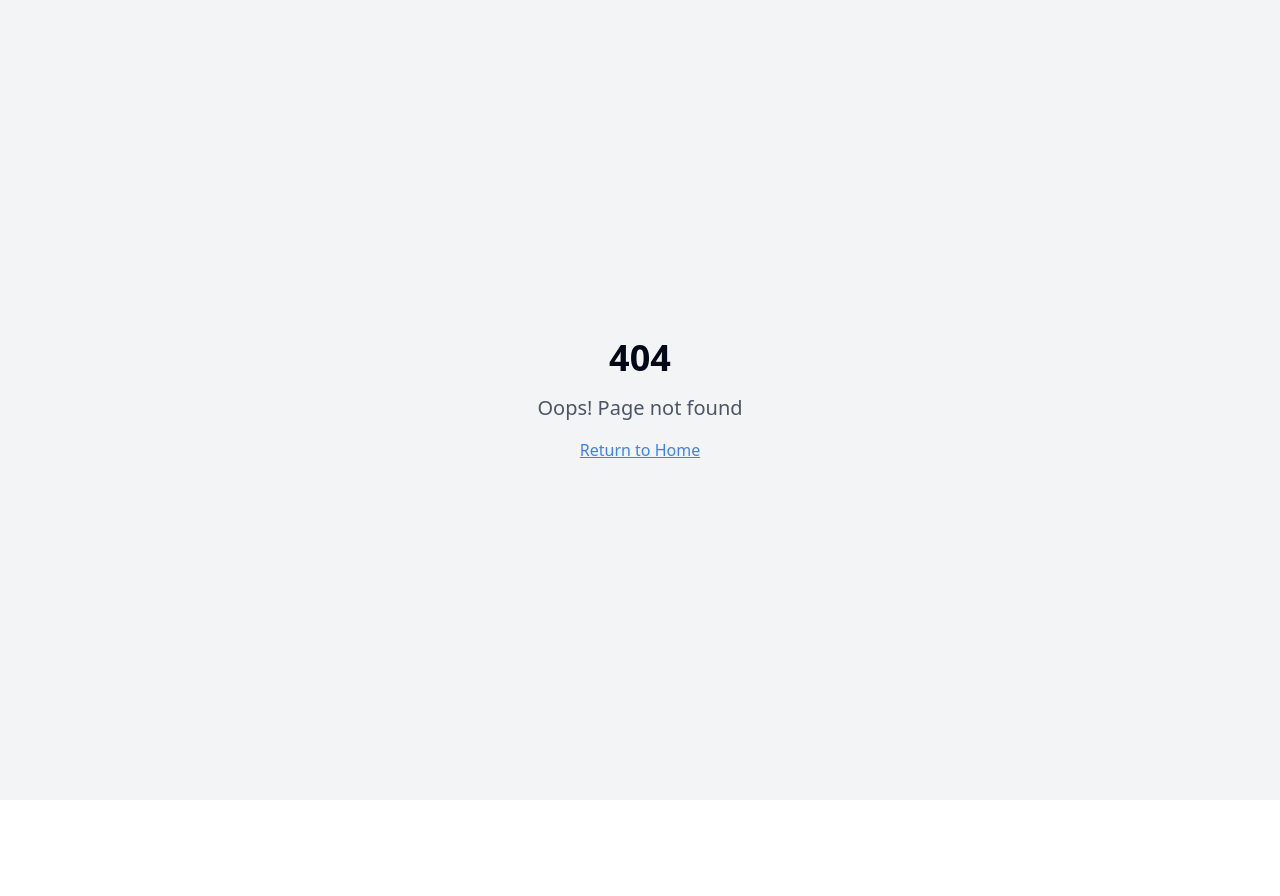
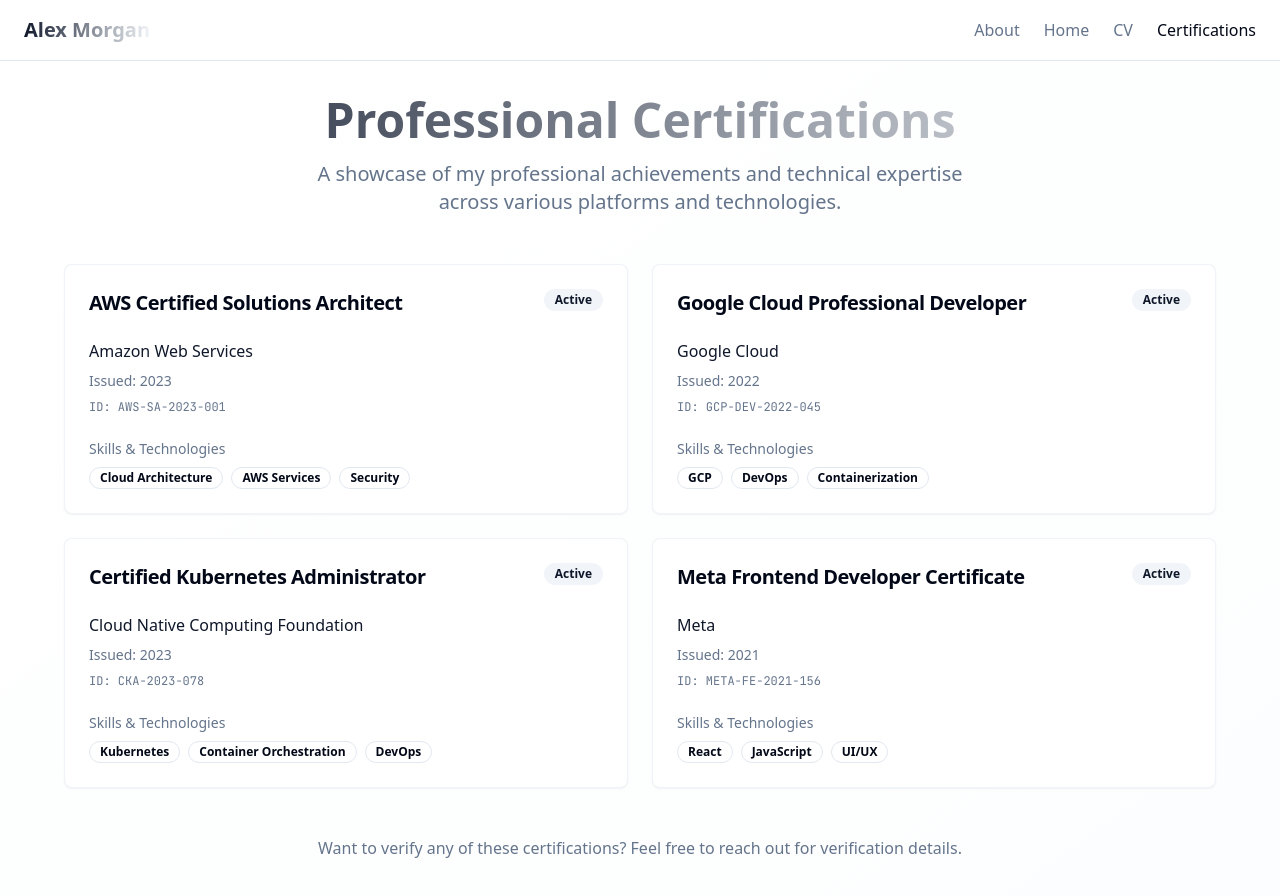
Before and after one commit to georgia-morrison/georgia-morrison-website, a React (Vite) app: page /certifications in a window 1280 px wide. Before the commit this address had no page. Shown: the top 896 px of the page. Before the commit the page ends 800 px from the top, so only its background shows below. Built offline with nearby package versions, Linux system fonts and the light colour scheme.

Commit message:
Add Certifications page
Create a new page for displaying certifications, styled consistently with other pages on the website.

```diff
--- a/src/App.tsx
+++ b/src/App.tsx
@@ -6,6 +6,7 @@ import { BrowserRouter, Routes, Route } from "react-router-dom";
 import Index from "./pages/Index";
 import About from "./pages/About";
 import CV from "./pages/CV";
+import Certifications from "./pages/Certifications";
 import NotFound from "./pages/NotFound";
 
 const queryClient = new QueryClient();
@@ -20,6 +21,7 @@ const App = () => (
           <Route path="/" element={<Index />} />
           <Route path="/about" element={<About />} />
           <Route path="/cv" element={<CV />} />
+          <Route path="/certifications" element={<Certifications />} />
           {/* ADD ALL CUSTOM ROUTES ABOVE THE CATCH-ALL "*" ROUTE */}
           <Route path="*" element={<NotFound />} />
         </Routes>
--- /dev/null
+++ b/src/pages/Certifications.tsx
@@ -0,0 +1,129 @@
+import { Link } from "react-router-dom";
+import { Card, CardContent, CardHeader, CardTitle } from "@/components/ui/card";
+import { Badge } from "@/components/ui/badge";
+
+const Certifications = () => {
+  const certifications = [
+    {
+      title: "AWS Certified Solutions Architect",
+      issuer: "Amazon Web Services",
+      date: "2023",
+      credentialId: "AWS-SA-2023-001",
+      skills: ["Cloud Architecture", "AWS Services", "Security"],
+      status: "Active"
+    },
+    {
+      title: "Google Cloud Professional Developer",
+      issuer: "Google Cloud",
+      date: "2022",
+      credentialId: "GCP-DEV-2022-045",
+      skills: ["GCP", "DevOps", "Containerization"],
+      status: "Active"
+    },
+    {
+      title: "Certified Kubernetes Administrator",
+      issuer: "Cloud Native Computing Foundation",
+      date: "2023",
+      credentialId: "CKA-2023-078",
+      skills: ["Kubernetes", "Container Orchestration", "DevOps"],
+      status: "Active"
+    },
+    {
+      title: "Meta Frontend Developer Certificate",
+      issuer: "Meta",
+      date: "2021",
+      credentialId: "META-FE-2021-156",
+      skills: ["React", "JavaScript", "UI/UX"],
+      status: "Active"
+    }
+  ];
+
+  return (
+    <div className="min-h-screen bg-gradient-to-br from-background to-secondary/20">
+      {/* Navigation */}
+      <nav className="fixed top-0 w-full bg-background/80 backdrop-blur-md border-b border-border z-50">
+        <div className="container mx-auto px-6 py-4">
+          <div className="flex items-center justify-between">
+            <Link to="/" className="text-xl font-bold bg-gradient-to-r from-primary to-secondary bg-clip-text text-transparent">
+              Alex Morgan
+            </Link>
+            <div className="flex space-x-6">
+              <Link to="/about" className="text-muted-foreground hover:text-foreground transition-colors">
+                About
+              </Link>
+              <Link to="/" className="text-muted-foreground hover:text-foreground transition-colors">
+                Home
+              </Link>
+              <Link to="/cv" className="text-muted-foreground hover:text-foreground transition-colors">
+                CV
+              </Link>
+              <Link to="/certifications" className="text-foreground font-medium">
+                Certifications
+              </Link>
+            </div>
+          </div>
+        </div>
+      </nav>
+
+      {/* Main Content */}
+      <div className="pt-24 pb-12">
+        <div className="container mx-auto px-6">
+          <div className="text-center mb-12">
+            <h1 className="text-4xl md:text-5xl font-bold mb-4 bg-gradient-to-r from-primary to-secondary bg-clip-text text-transparent">
+              Professional Certifications
+            </h1>
+            <p className="text-xl text-muted-foreground max-w-2xl mx-auto">
+              A showcase of my professional achievements and technical expertise across various platforms and technologies.
+            </p>
+          </div>
+
+          <div className="grid gap-6 md:grid-cols-2 lg:grid-cols-2 max-w-6xl mx-auto">
+            {certifications.map((cert, index) => (
+              <Card key={index} className="group hover:shadow-lg transition-all duration-300 border-border/50 hover:border-primary/20">
+                <CardHeader>
+                  <div className="flex items-start justify-between mb-4">
+                    <CardTitle className="text-xl font-semibold group-hover:text-primary transition-colors">
+                      {cert.title}
+                    </CardTitle>
+                    <Badge variant="secondary" className="ml-2">
+                      {cert.status}
+                    </Badge>
+                  </div>
+                  <div className="space-y-2">
+                    <p className="text-primary font-medium">{cert.issuer}</p>
+                    <p className="text-sm text-muted-foreground">Issued: {cert.date}</p>
+                    <p className="text-xs text-muted-foreground font-mono">
+                      ID: {cert.credentialId}
+                    </p>
+                  </div>
+                </CardHeader>
+                <CardContent>
+                  <div className="space-y-3">
+                    <div>
+                      <h4 className="text-sm font-medium mb-2 text-muted-foreground">Skills & Technologies</h4>
+                      <div className="flex flex-wrap gap-2">
+                        {cert.skills.map((skill, skillIndex) => (
+                          <Badge key={skillIndex} variant="outline" className="text-xs">
+                            {skill}
+                          </Badge>
+                        ))}
+                      </div>
+                    </div>
+                  </div>
+                </CardContent>
+              </Card>
+            ))}
+          </div>
+
+          <div className="text-center mt-12">
+            <p className="text-muted-foreground">
+              Want to verify any of these certifications? Feel free to reach out for verification details.
+            </p>
+          </div>
+        </div>
+      </div>
+    </div>
+  );
+};
+
+export default Certifications;
```
